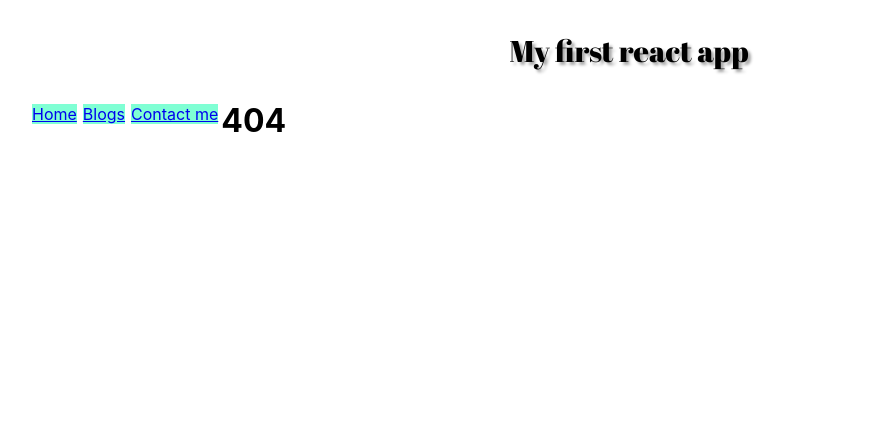
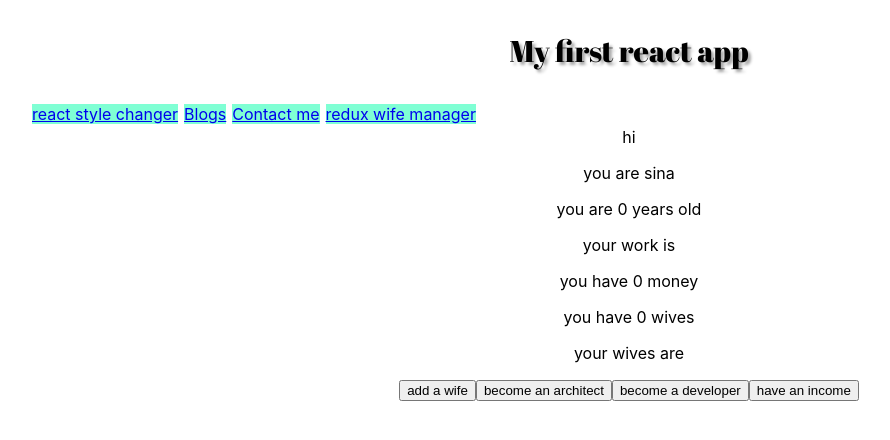
Before and after one commit to sinazaker1400/first_try, a React (Create React App) app: page /Redux in a window 1280 px wide. Before the commit this address had no page. Shown: the top 440 px of the page, without its empty margins (11-901 px from the left). Built offline with nearby package versions, Linux system fonts and the light colour scheme; a web font is replaced by a local one.

Commit message:
adding redux wife manager & some changes

```diff
--- a/src/App.js
+++ b/src/App.js
@@ -2,9 +2,10 @@
 import ReactDOM from "react-dom";
 import { BrowserRouter, Routes, Route } from "react-router-dom";
 import Layout from "./pages/Layout";
-import Home from "./pages/Home";
+import StyleChanger from "./pages/React";
 import Blogs from "./pages/Blogs";
 import Contact from "./pages/Contact";
+import Wives from "./pages/Redux";
 import NoPage from "./pages/NoPage";
 
 export default function App() {
@@ -30,9 +31,10 @@ export default function App() {
     <BrowserRouter>
       <Routes>
         <Route path="/" element={<Layout />}>
-          <Route index element={<Home />} />
+          <Route index element={<StyleChanger />} />
           <Route path="blogs" element={<Blogs />} />
           <Route path="contact" element={<Contact />} />
+          <Route path="Redux" element={<Wives />} />
           <Route path="*" element={<NoPage />} />
         </Route>
       </Routes>
--- a/src/pages/Layout.js
+++ b/src/pages/Layout.js
@@ -9,13 +9,16 @@ const Layout = () => {
       <nav >
         <ul>
           <li>
-            <Link to="/">Home</Link>
+            <Link to="/">react style changer</Link>
           </li>
           <li>
             <Link to="/blogs">Blogs</Link>
           </li>
           <li>
             <Link to="/contact">Contact me</Link>
+          </li>
+          <li>
+            <Link to="/redux">redux wife manager</Link>
           </li>
         </ul>
       </nav>
--- a/src/pages/Home.js
+++ b/src/pages/React.js
@@ -1,13 +1,13 @@
 import React, { useState , useEffect } from "react";
 import Button from "./Button";
 
-const Home = () => {
+const StyleChanger = () => {
 
 
 
     return (
       <div className="clearFix">
-       <h1>Home</h1>
+       <h1>React</h1>
     <SomeButtons />
        </div>
     )
@@ -116,4 +116,4 @@ color="Black" />
     );
     }
     */
-    export default Home;
+    export default StyleChanger;
--- /dev/null
+++ b/src/pages/Redux.js
@@ -0,0 +1,109 @@
+import { createStore } from 'redux';
+import Button from "./Button";
+import React, { useState } from "react";
+
+const reducer = (state = {
+  name: 'sina',
+  money: 0,
+  wives: [],
+  work: '',
+  age: 0,
+}, action) => {
+  switch (action.type) {
+    case 'INCOME':
+      if(state.work==='architecture'){
+      state = {
+        ...state,
+        money: state.money + 1,
+        age: state.age + 1
+      }} else if (state.work==='developer'){
+        state = {
+          ...state,
+          money: state.money + 15,
+          age: state.age + 1
+        }};
+      break;
+      case 'MARRY':
+        if(state.money>0)
+      state = {
+        ...state,
+        wives: [...state.wives, action.newWife],
+        money: state.money - 1
+      };
+
+      break;
+      case 'SET_WORK':
+      state = {
+        ...state,
+        work: action.payload
+      };
+      break;
+
+  }
+  return state;
+};
+
+const store = createStore(reducer);
+
+
+
+
+const Wives = () => {
+  const [state, setState] = useState(store.getState());
+
+  return (
+    <div className="App clearFix">
+
+      <p>hi</p>
+      <p>you are {state.name}</p>
+      <p>you are {state.age} years old</p>
+      <p>your work is {state.work}</p>
+      <p>you have {state.money} money</p>
+      <p>you have {state.wives.length} wives</p>
+      <p>your wives are {state.wives.map(wife => wife + " ")}</p>
+      <Button
+      text="add a wife"
+      eventHandler={() => {
+        store.dispatch({
+        type: 'MARRY',
+        newWife: 'marry'
+      });
+    setState(store.getState())
+      }}/>
+      <Button
+      text="become an architect"
+      eventHandler={() => {
+        store.dispatch({
+        type: 'SET_WORK',
+        payload: 'architecture'
+      });
+      setState(store.getState())
+      }}/>
+      <Button
+      text="become a developer"
+      eventHandler={() => {
+        store.dispatch({
+        type: 'SET_WORK',
+        payload: 'developer'
+      });
+      setState(store.getState())
+      }}/>
+      <Button
+      text="have an income"
+      eventHandler={() => {
+        store.dispatch({
+        type: 'INCOME',
+        payload: 1
+      });
+      setState(store.getState())
+      }}/>
+
+    </div>
+  )
+}
+
+
+
+
+
+export default Wives;
```
